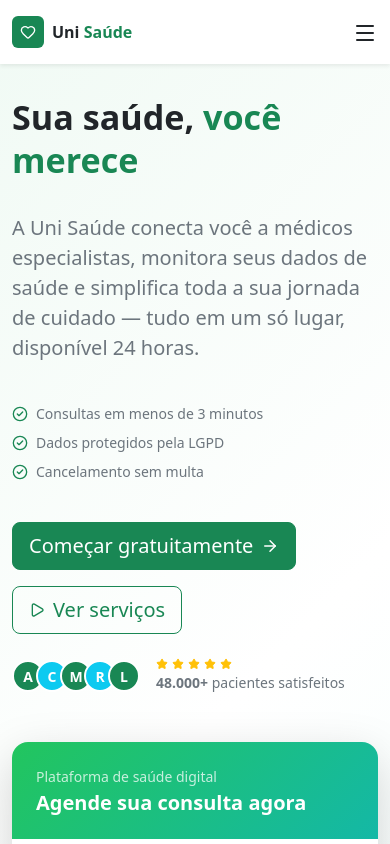
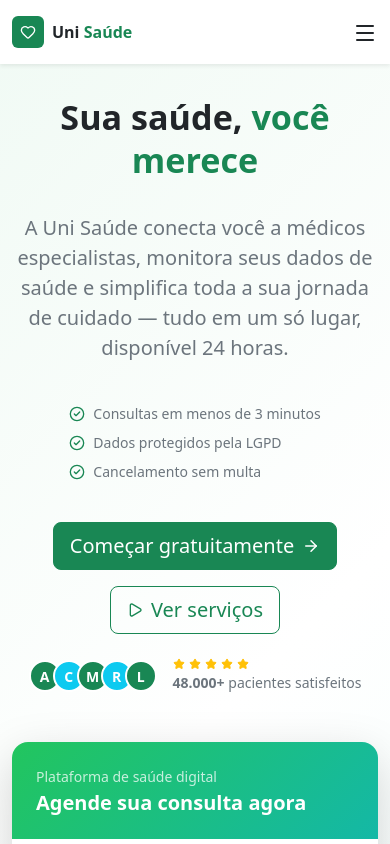
Before and after one commit to azevedosvg/unisaude, a React (Vite) app: page / in a window 390 px wide. Shown: the top 844 px of the page. Built offline with nearby package versions, Linux system fonts and the light colour scheme.

Commit message:
fix: improve mobile responsiveness on hero section

```diff
--- a/src/components/HeroSection.jsx
+++ b/src/components/HeroSection.jsx
@@ -17,13 +17,12 @@ export function HeroSection({ title, subtitle, ctaText, ctaSecondary }) {
     <section className="min-vh-100 d-flex align-items-center pt-5 hero-section">
       <div className="container py-5">
         <div className="row align-items-center g-5">
-          <div className="col-12 col-lg-6 d-flex flex-column gap-4">
+          <div className="col-12 col-lg-6 d-flex flex-column gap-4 text-center text-lg-start align-items-center align-items-lg-start">
+            {" "}
             <h1 className="display-4 fw-bold lh-sm">
               {title} <span className="text-success">você merece</span>
             </h1>
-
             <p className="lead text-secondary">{subtitle}</p>
-
             <ul className="list-unstyled d-flex flex-column gap-2">
               {[
                 "Consultas em menos de 3 minutos",
@@ -42,8 +41,8 @@ export function HeroSection({ title, subtitle, ctaText, ctaSecondary }) {
                 </li>
               ))}
             </ul>
-
-            <div className="d-flex flex-wrap gap-3">
+            <div className="d-flex flex-wrap gap-3 justify-content-center justify-content-lg-start">
+              {" "}
               <button
                 className="btn btn-success btn-lg d-flex align-items-center gap-2"
                 onClick={() => scrollTo("#plans")}
@@ -57,7 +56,6 @@ export function HeroSection({ title, subtitle, ctaText, ctaSecondary }) {
                 <Play size={16} /> {ctaSecondary}
               </button>
             </div>
-
             <div className="d-flex align-items-center gap-3">
               <div className="d-flex">
                 {["A", "C", "M", "R", "L"].map((initial, i) => (
```
